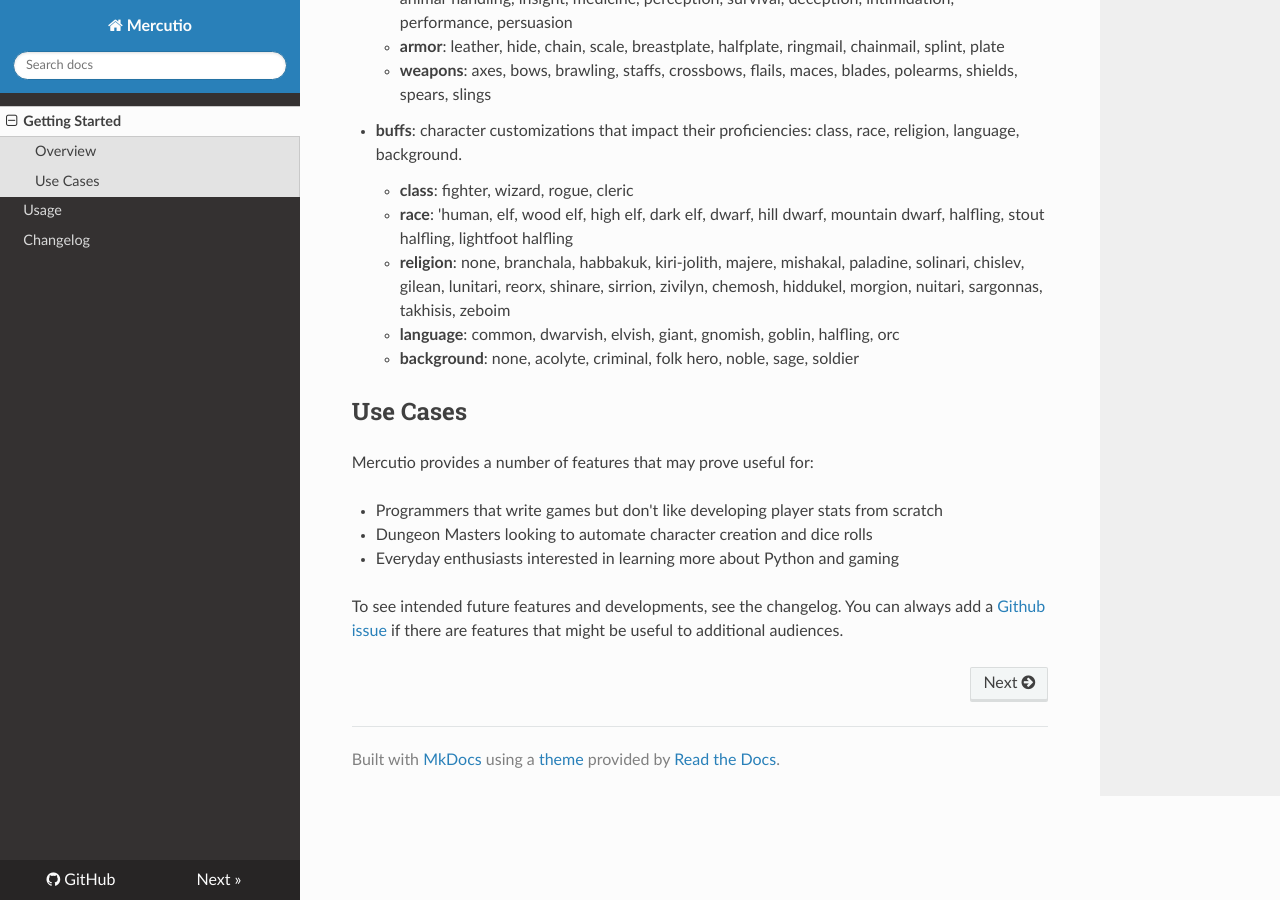
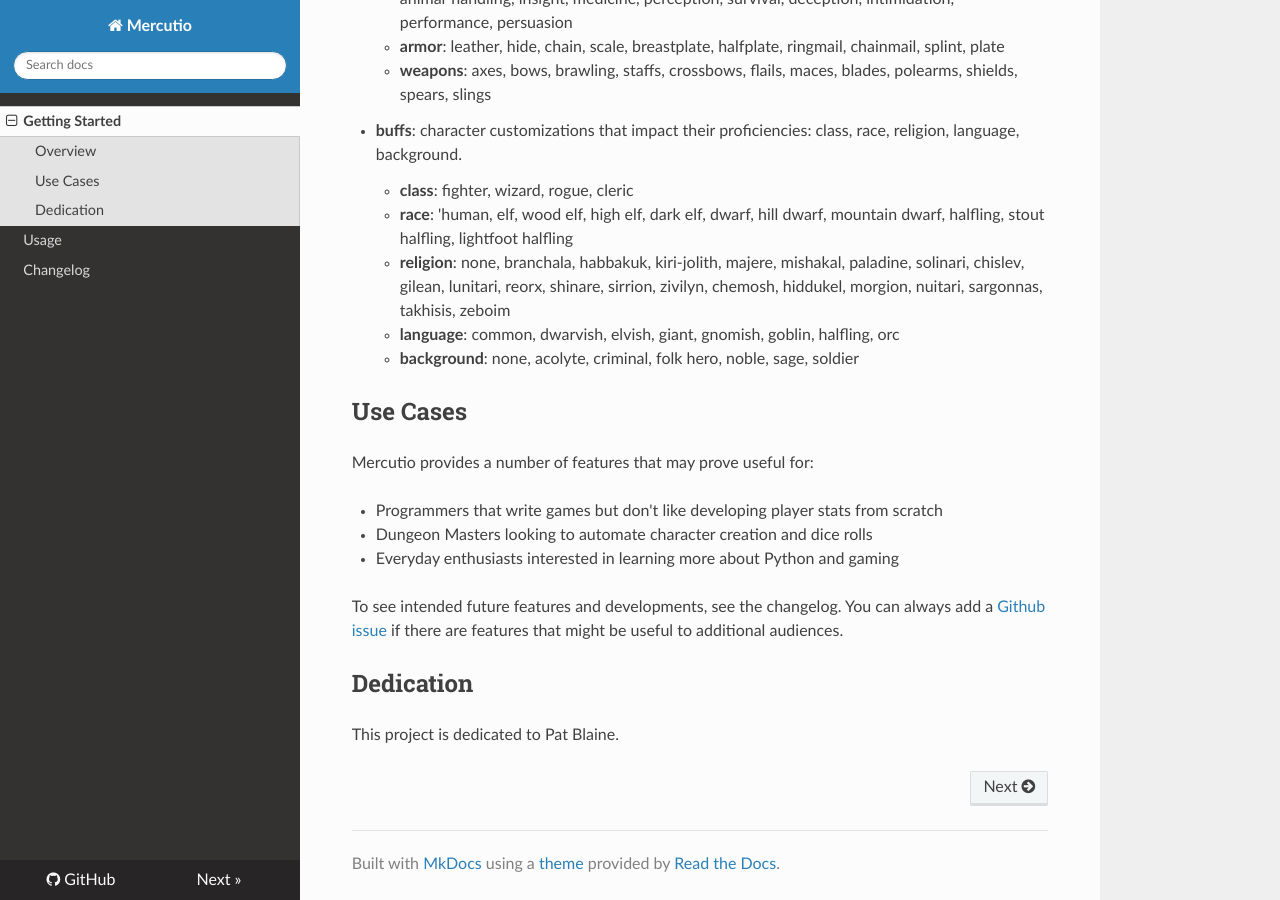
Before and after one commit to signebedi/mercutio, an MkDocs documentation site: the page built from docs/index.md, in a window 1280 px wide and 900 px high, scrolled down 775 px. Built offline with MkDocs 1.6.1, drawn with Linux system fonts in a browser that asks for light colours; nearby versions of some CDN libraries.

Commit message:
Docs: added dedication

```diff
--- a/docs/index.md
+++ b/docs/index.md
@@ -35,3 +35,7 @@ Mercutio provides a number of features that may prove useful for:
 - Everyday enthusiasts interested in learning more about Python and gaming
 
 To see intended future features and developments, see the changelog. You can always add a [Github issue](https://github.com/signebedi/mercutio/issues) if there are features that might be useful to additional audiences.
+
+## Dedication
+
+This project is dedicated to Pat Blaine.
```
